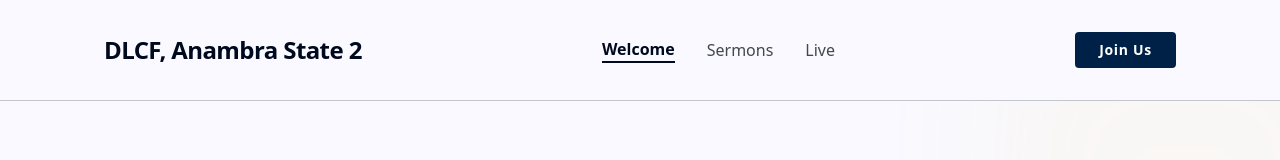
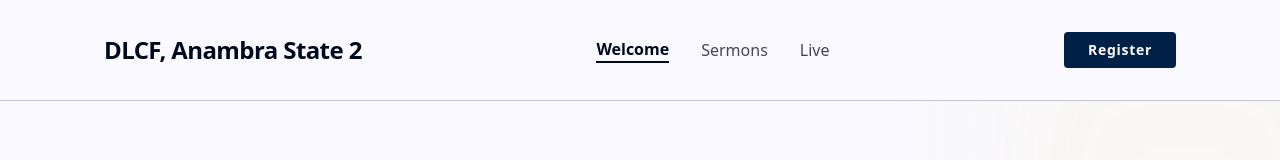
Before and after one commit to Godwin57/dlcf-nau, a Next.js app: page / in a window 1280 px wide. Shown: the top 160 px of the page. Built offline with nearby package versions, Linux system fonts and the light colour scheme.

Commit message:
Added link to register

```diff
--- a/src/app/page.tsx
+++ b/src/app/page.tsx
@@ -76,9 +76,12 @@ export default function Home() {
               Live
             </a>
           </div>
-          <button className="bg-primary-container text-white px-6 py-2 rounded-lg font-label-md text-label-md hover:bg-opacity-90 transition-all">
-            Join Us
-          </button>
+          <a
+            className="bg-primary-container text-white px-6 py-2 rounded-lg font-label-md text-label-md hover:bg-opacity-90 transition-all"
+            href="https://forms.gle/8iaULSmmoSowsfUu8"
+          >
+            Register
+          </a>
         </nav>
       </header>
 
```
